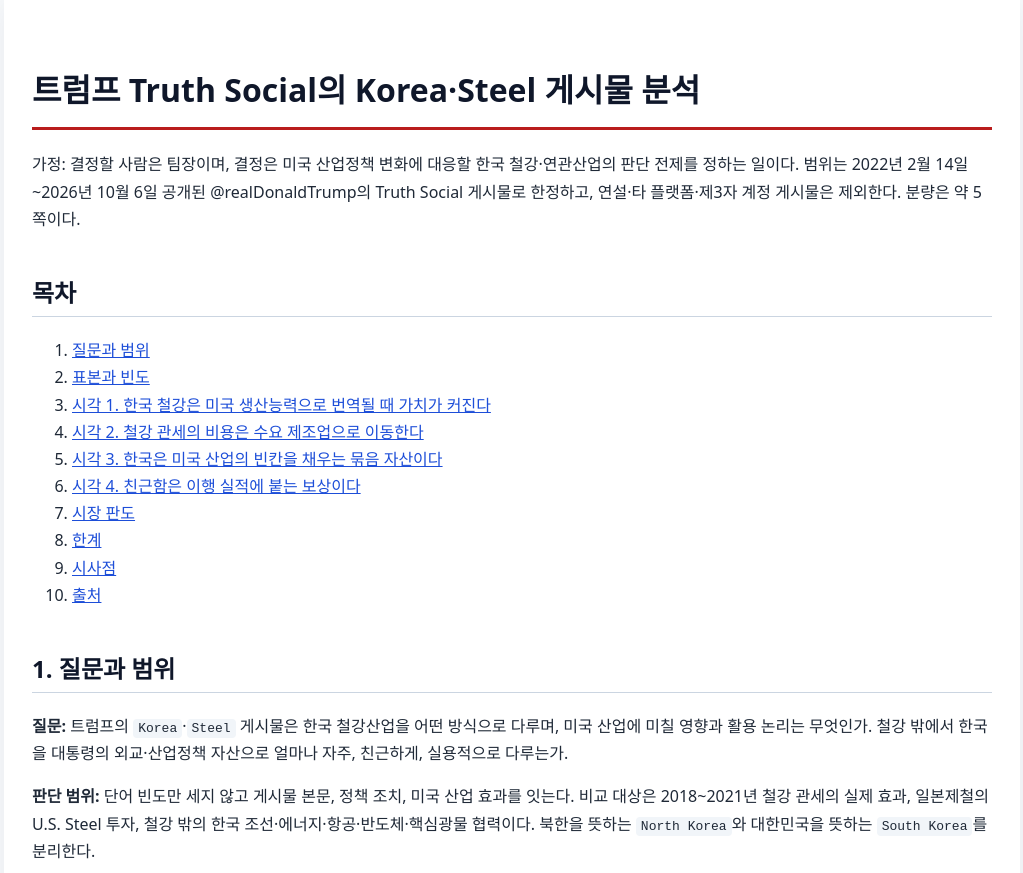
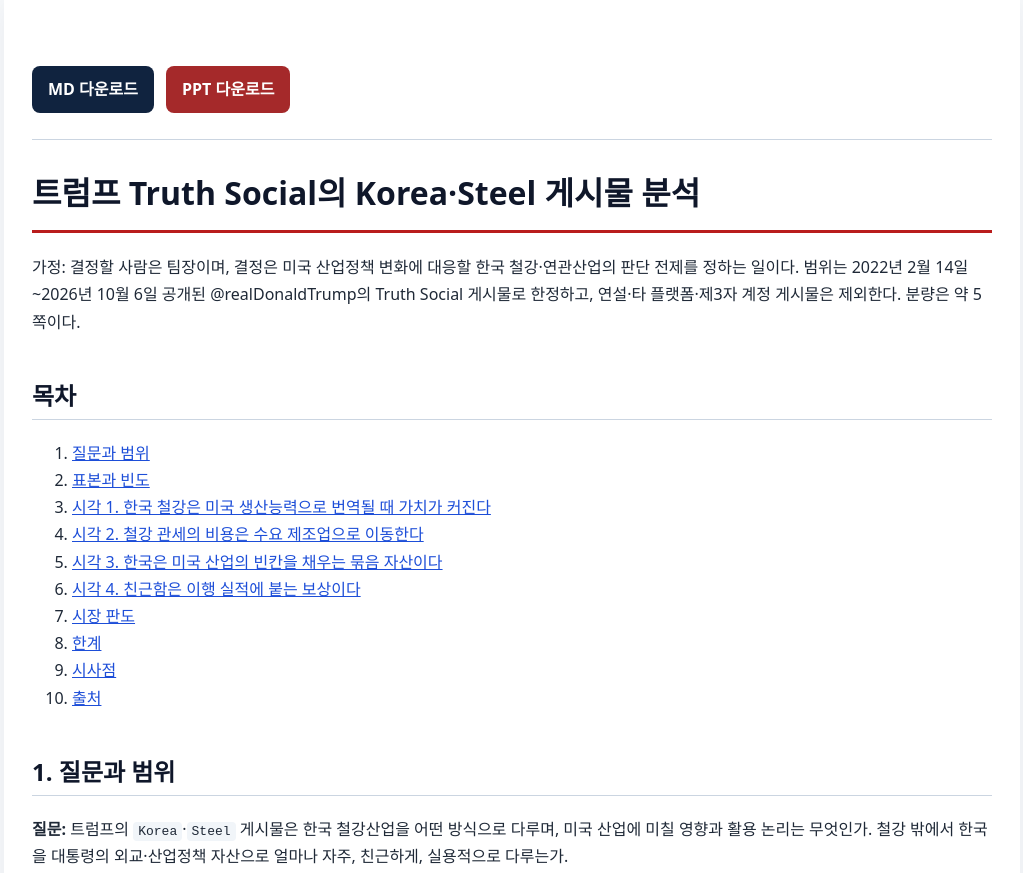
Before and after one commit to eunred/Trump-Interest, a plain HTML site: page index.html in a window 1280 px wide. Shown: the top 873 px of the page, without its empty margins (128-1151 px from the left). Drawn offline with Linux system fonts and the light colour scheme.

Commit message:
Add report download links to GitHub Pages

```diff
--- a/index.html
+++ b/index.html
@@ -12,6 +12,9 @@
     h1 { border-bottom: 3px solid #b91c1c; padding-bottom: 16px; }
     h2 { margin-top: 44px; border-bottom: 1px solid #cbd5e1; padding-bottom: 8px; }
     a { color: #1d4ed8; }
+    .downloads { display: flex; flex-wrap: wrap; gap: 12px; margin: 0 0 32px; padding: 18px 0 26px; border-bottom: 1px solid #cbd5e1; }
+    .download { display: inline-block; padding: 10px 16px; border-radius: 8px; background: #10233f; color: #fff; font-weight: 700; text-decoration: none; }
+    .download.secondary { background: #a5292a; }
     table { display: block; width: 100%; overflow-x: auto; border-collapse: collapse; }
     th, td { padding: 10px 12px; border: 1px solid #cbd5e1; vertical-align: top; }
     th { background: #f1f5f9; }
@@ -22,6 +25,10 @@
 </head>
 <body>
   <main>
+    <nav class="downloads" aria-label="보고서 다운로드">
+      <a class="download" href="downloads/trump-korea-steel-report.md" download>MD 다운로드</a>
+      <a class="download secondary" href="downloads/trump-korea-steel-report.pptx" download>PPT 다운로드</a>
+    </nav>
 <h1 id="truth-social-koreasteel">트럼프 Truth Social의 Korea·Steel 게시물 분석</h1>
 <p>가정: 결정할 사람은 팀장이며, 결정은 미국 산업정책 변화에 대응할 한국 철강·연관산업의 판단 전제를 정하는 일이다. 범위는 2022년 2월 14일~2026년 10월 6일 공개된 @realDonaldTrump의 Truth Social 게시물로 한정하고, 연설·타 플랫폼·제3자 계정 게시물은 제외한다. 분량은 약 5쪽이다.</p>
 <h2 id="section">목차</h2>
```
Also changed, not shown: 4 other files.
